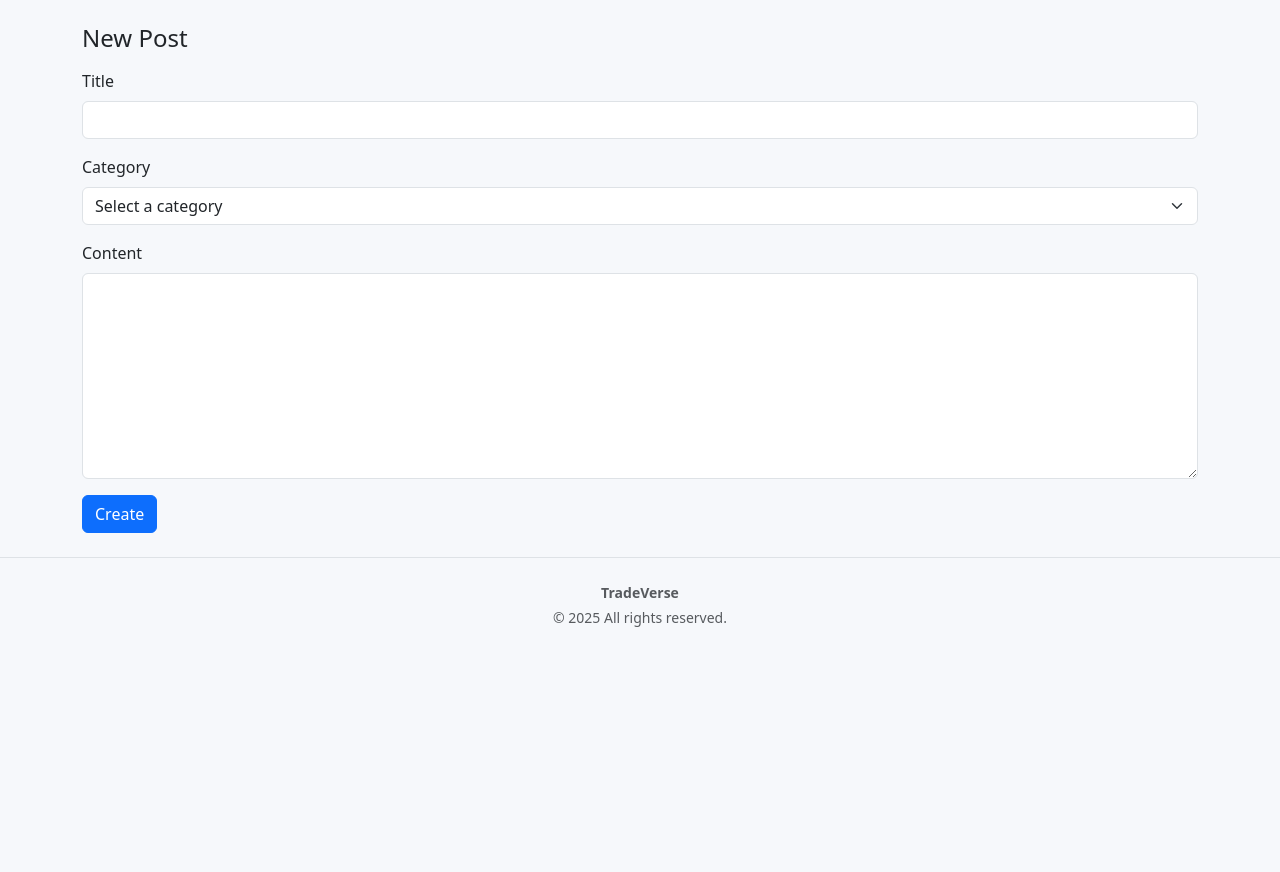
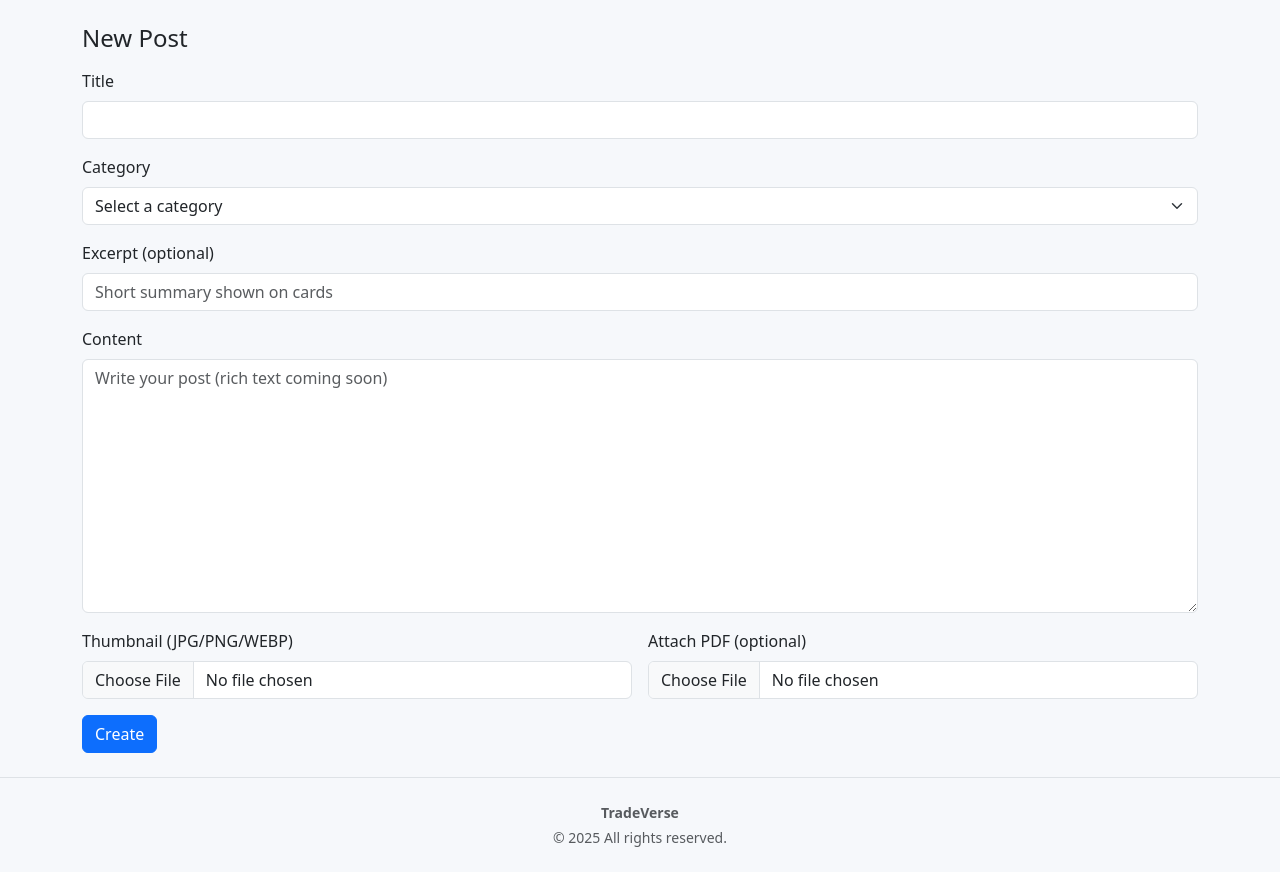
Before and after one commit to samusdtt/trade-verse, a Flask app: page /posts/new in a window 1280 px wide. Shown: the part 57-929 px from the top of the page. Before the commit the page ends 684 px from the top, so only its background shows below. Run offline with Flask 3, Linux system fonts and the light colour scheme; the visitor is signed in with stand-in values (Sample User, id 1); data comes from the database, SQL or seed files in the repository; parts of the project's set-up code (start-up, migrations or seed data) failed here and were passed over.

Commit message:
Add post thumbnail and PDF upload support with file validation
Co-authored-by: msa11team <msa11team@gmail.com>

```diff
--- a/tradeverse/__init__.py
+++ b/tradeverse/__init__.py
@@ -10,6 +10,11 @@ def create_app() -> Flask:
 
 	# Config
 	app.config.from_object(Config())
+
+	# Ensure upload dirs
+	os.makedirs(Config.UPLOAD_FOLDER, exist_ok=True)
+	os.makedirs(Config.UPLOAD_THUMBNAILS, exist_ok=True)
+	os.makedirs(Config.UPLOAD_PDFS, exist_ok=True)
 
 	# Extensions
 	db.init_app(app)
--- a/tradeverse/config.py
+++ b/tradeverse/config.py
@@ -17,8 +17,11 @@ class Config:
 	# Uploads (inside static for easy serving)
 	STATIC_ROOT = "/workspace/tradeverse/static"
 	UPLOAD_FOLDER = os.getenv("UPLOAD_FOLDER", os.path.join(STATIC_ROOT, "uploads"))
+	UPLOAD_THUMBNAILS = os.path.join(UPLOAD_FOLDER, "thumbnails")
+	UPLOAD_PDFS = os.path.join(UPLOAD_FOLDER, "pdfs")
 	MAX_CONTENT_LENGTH = int(os.getenv("MAX_CONTENT_LENGTH", "10000000"))  # 10MB
 	ALLOWED_IMAGE_EXTENSIONS = {"png", "jpg", "jpeg", "webp"}
+	ALLOWED_PDF_EXTENSIONS = {"pdf"}
 
 	# Mail (optional in dev)
 	MAIL_SERVER = os.getenv("MAIL_SERVER", "localhost")
--- a/tradeverse/models.py
+++ b/tradeverse/models.py
@@ -39,7 +39,9 @@ class Post(db.Model):
 	title = db.Column(db.String(200), nullable=False)
 	content = db.Column(db.Text, nullable=False)  # HTML allowed
 	excerpt = db.Column(db.String(300), nullable=True)
-	cover_image = db.Column(db.String(512), nullable=True)
+	cover_image = db.Column(db.String(512), nullable=True)  # kept for backward-compat
+	thumbnail_path = db.Column(db.String(512), nullable=True)
+	pdf_path = db.Column(db.String(512), nullable=True)
 	created_at = db.Column(db.DateTime, default=datetime.utcnow, index=True)
 	user_id = db.Column(db.Integer, db.ForeignKey("user.id"), nullable=False)
 	category_id = db.Column(db.Integer, db.ForeignKey("category.id"), nullable=False)
--- a/tradeverse/posts/routes.py
+++ b/tradeverse/posts/routes.py
@@ -1,13 +1,32 @@
 from flask import Blueprint, render_template, request, redirect, url_for, flash, abort
 from flask_login import login_required, current_user
+from werkzeug.utils import secure_filename
+import os, uuid
 from ..extensions import db
 from ..models import Post, Category
+from ..config import Config
 
 posts_bp = Blueprint("posts", __name__, template_folder="../templates/posts")
 
 
 def _user_can_edit(post: Post) -> bool:
 	return current_user.is_authenticated and (current_user.is_admin or current_user.id == post.user_id)
+
+
+def _allowed(filename: str, allowed: set) -> bool:
+	return "." in filename and filename.rsplit(".", 1)[1].lower() in allowed
+
+
+def _save_file(file_storage, folder: str) -> str | None:
+	if not file_storage or file_storage.filename == "":
+		return None
+	filename = secure_filename(file_storage.filename)
+	ext = filename.rsplit(".", 1)[-1].lower() if "." in filename else ""
+	unique = f"{uuid.uuid4().hex}.{ext}"
+	path = os.path.join(folder, unique)
+	file_storage.save(path)
+	# Return path relative to static for url_for
+	return path.split("/static/")[-1]
 
 
 @posts_bp.route("/new", methods=["GET", "POST"])
@@ -17,19 +36,40 @@ def create_post():
 	if request.method == "POST":
 		title = request.form.get("title", "").strip()
 		content = request.form.get("content", "").strip()
+		excerpt = request.form.get("excerpt", "").strip()
 		category_id = request.form.get("category_id")
+		thumb_file = request.files.get("thumbnail")
+		pdf_file = request.files.get("pdf")
+
 		if not title or not content or not category_id:
-			flash("Please fill all fields.", "warning")
+			flash("Please fill all required fields.", "warning")
 			return render_template("posts/new.html", categories=categories)
-		category = Category.query.get(int(category_id))
-		if not category:
-			flash("Invalid category.", "danger")
-			return render_template("posts/new.html", categories=categories)
-		post = Post(title=title, content=content, category_id=category.id, user_id=current_user.id)
+
+		thumb_rel = None
+		if thumb_file and _allowed(thumb_file.filename, Config.ALLOWED_IMAGE_EXTENSIONS):
+			thumb_rel = _save_file(thumb_file, Config.UPLOAD_THUMBNAILS)
+		elif thumb_file and thumb_file.filename:
+			flash("Unsupported thumbnail format.", "warning")
+
+		pdf_rel = None
+		if pdf_file and _allowed(pdf_file.filename, Config.ALLOWED_PDF_EXTENSIONS):
+			pdf_rel = _save_file(pdf_file, Config.UPLOAD_PDFS)
+		elif pdf_file and pdf_file.filename:
+			flash("Unsupported PDF format.", "warning")
+
+		post = Post(
+			title=title,
+			content=content,
+			excerpt=excerpt or (content[:280] if content else None),
+			thumbnail_path=thumb_rel,
+			pdf_path=pdf_rel,
+			category_id=int(category_id),
+			user_id=current_user.id,
+		)
 		db.session.add(post)
 		db.session.commit()
 		flash("Post created.", "success")
-		return redirect(url_for("main.index", category=category.name))
+		return redirect(url_for("main.index"))
 	return render_template("posts/new.html", categories=categories)
 
 
@@ -43,11 +83,29 @@ def edit_post(post_id: int):
 	if request.method == "POST":
 		post.title = request.form.get("title", post.title).strip()
 		post.content = request.form.get("content", post.content).strip()
+		post.excerpt = request.form.get("excerpt", post.excerpt).strip()
 		category_id = request.form.get("category_id")
+
+		thumb_file = request.files.get("thumbnail")
+		pdf_file = request.files.get("pdf")
+
 		if category_id:
 			category = Category.query.get(int(category_id))
 			if category:
 				post.category_id = category.id
+
+		if thumb_file and thumb_file.filename:
+			if _allowed(thumb_file.filename, Config.ALLOWED_IMAGE_EXTENSIONS):
+				post.thumbnail_path = _save_file(thumb_file, Config.UPLOAD_THUMBNAILS)
+			else:
+				flash("Unsupported thumbnail format.", "warning")
+
+		if pdf_file and pdf_file.filename:
+			if _allowed(pdf_file.filename, Config.ALLOWED_PDF_EXTENSIONS):
+				post.pdf_path = _save_file(pdf_file, Config.UPLOAD_PDFS)
+			else:
+				flash("Unsupported PDF format.", "warning")
+
 		db.session.commit()
 		flash("Post updated.", "success")
 		return redirect(url_for("main.index"))
--- a/tradeverse/templates/posts/new.html
+++ b/tradeverse/templates/posts/new.html
@@ -1,7 +1,7 @@
 {% extends 'base.html' %}
 {% block content %}
 <h1 class="h4 mb-3">New Post</h1>
-<form method="post">
+<form method="post" enctype="multipart/form-data">
 	<div class="mb-3">
 		<label class="form-label">Title</label>
 		<input name="title" class="form-control" required>
@@ -16,9 +16,25 @@
 		</select>
 	</div>
 	<div class="mb-3">
+		<label class="form-label">Excerpt (optional)</label>
+		<input name="excerpt" class="form-control" maxlength="300" placeholder="Short summary shown on cards">
+	</div>
+	<div class="mb-3">
 		<label class="form-label">Content</label>
-		<textarea name="content" class="form-control" rows="8" required></textarea>
+		<textarea name="content" class="form-control" rows="10" placeholder="Write your post (rich text coming soon)" required></textarea>
 	</div>
-	<button class="btn btn-primary">Create</button>
+	<div class="row g-3">
+		<div class="col-md-6">
+			<label class="form-label">Thumbnail (JPG/PNG/WEBP)</label>
+			<input type="file" name="thumbnail" accept="image/*" class="form-control">
+		</div>
+		<div class="col-md-6">
+			<label class="form-label">Attach PDF (optional)</label>
+			<input type="file" name="pdf" accept="application/pdf" class="form-control">
+		</div>
+	</div>
+	<div class="mt-3">
+		<button class="btn btn-primary">Create</button>
+	</div>
 </form>
 {% endblock %}
```
Also changed, not shown: tradeverse/templates/posts/edit.html (+25 -3 lines).
